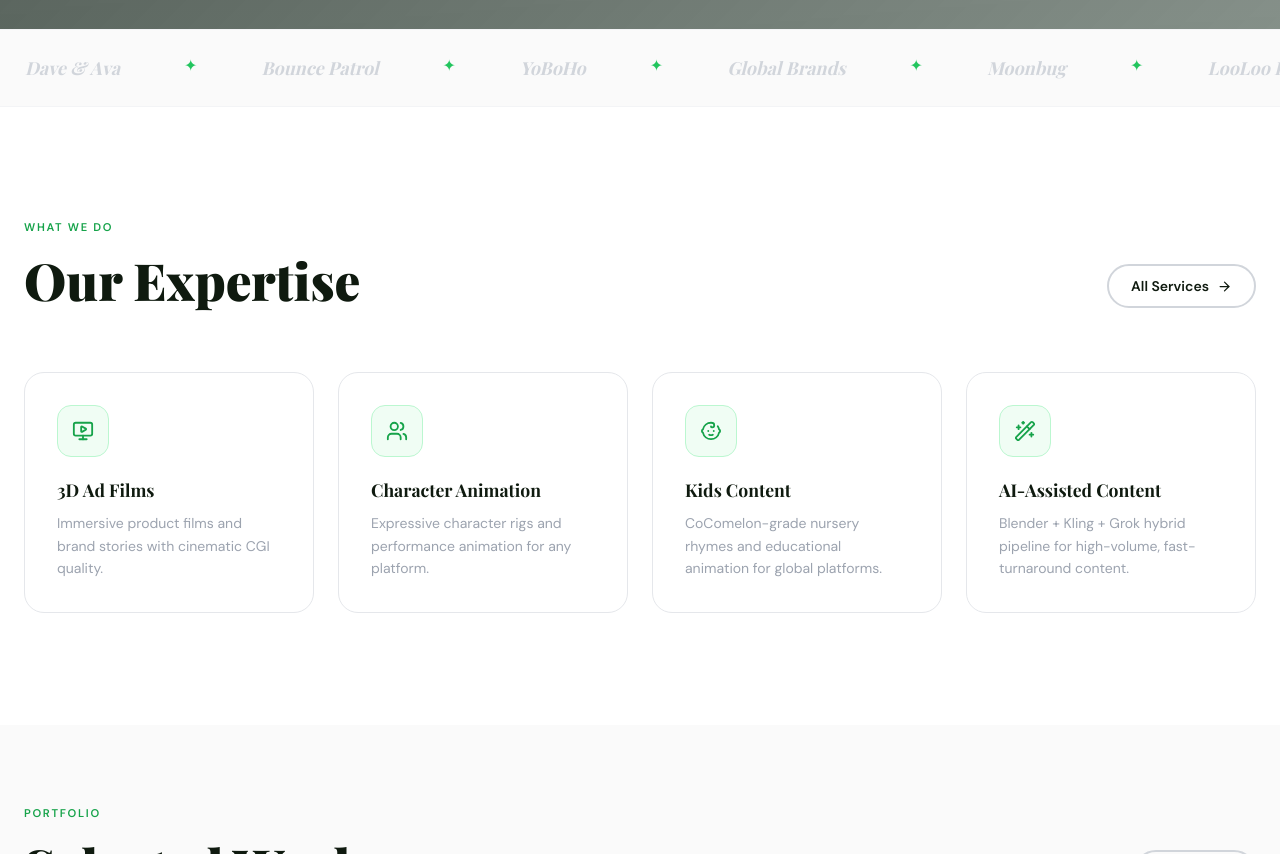
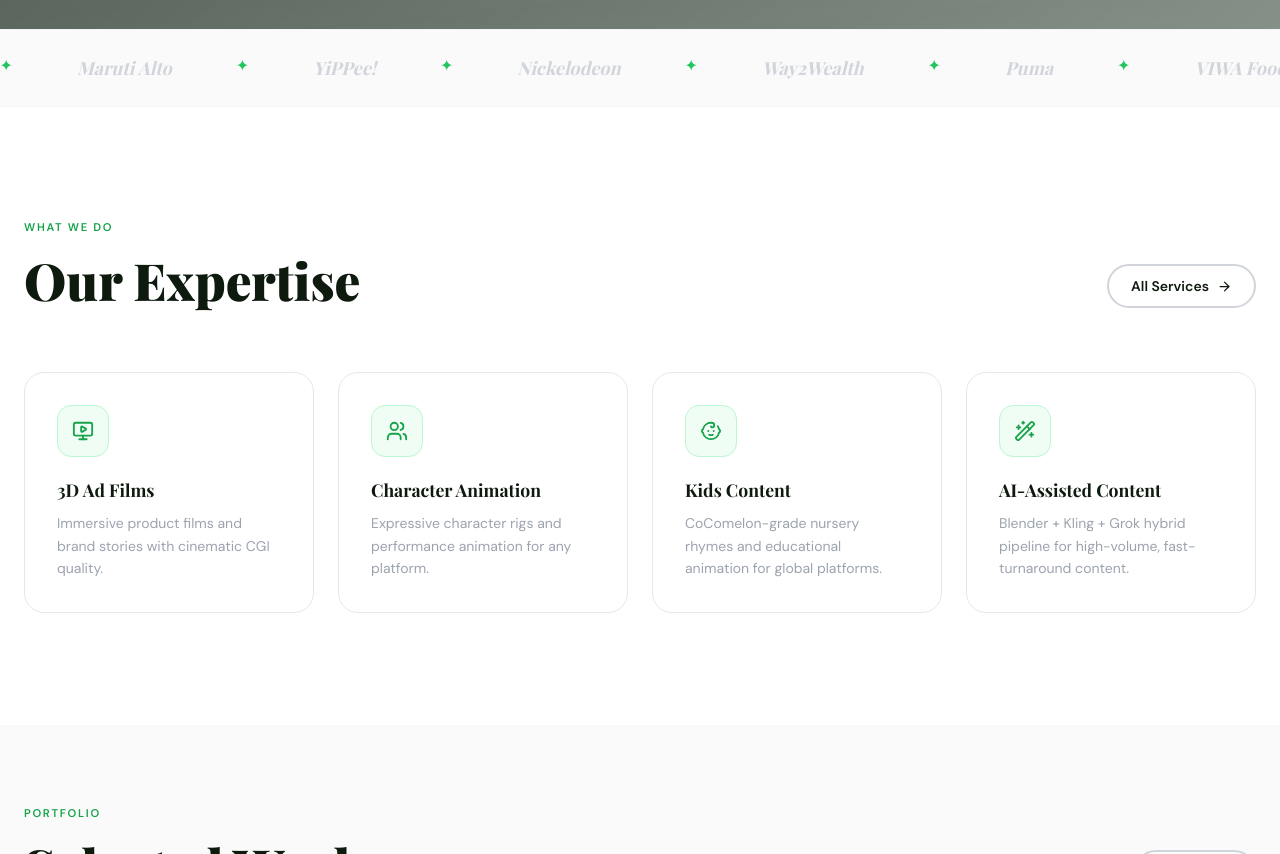
Before and after one commit to draguu/wb, a plain HTML site: page index.html in a window 1280 px wide. Shown: the part 906-1760 px from the top of the page. Drawn offline with nearby package versions, Linux system fonts and the light colour scheme.

Commit message:
Real brand marquee, Zee HD & SonyYAY service embeds, 15+ years in studio

```diff
--- a/index.html
+++ b/index.html
@@ -80,29 +80,49 @@
 <!-- MARQUEE -->
 <div style="border-top:1px solid #f3f4f6;border-bottom:1px solid #f3f4f6;padding:1.5rem 0;background:#fafafa;overflow:hidden;">
   <div class="marquee-track">
-    <span class="text-lg font-semibold text-gray-300" style="font-family:'Playfair Display',serif;font-style:italic;">Moonbug</span>
+    <span class="text-lg font-semibold text-gray-300" style="font-family:'Playfair Display',serif;font-style:italic;">Hellmann's</span>
     <span style="color:var(--green);font-size:1rem;">✦</span>
-    <span class="text-lg font-semibold text-gray-300" style="font-family:'Playfair Display',serif;font-style:italic;">LooLoo Kids</span>
+    <span class="text-lg font-semibold text-gray-300" style="font-family:'Playfair Display',serif;font-style:italic;">Britannia</span>
     <span style="color:var(--green);font-size:1rem;">✦</span>
-    <span class="text-lg font-semibold text-gray-300" style="font-family:'Playfair Display',serif;font-style:italic;">Dave & Ava</span>
+    <span class="text-lg font-semibold text-gray-300" style="font-family:'Playfair Display',serif;font-style:italic;">Zee HD</span>
     <span style="color:var(--green);font-size:1rem;">✦</span>
-    <span class="text-lg font-semibold text-gray-300" style="font-family:'Playfair Display',serif;font-style:italic;">Bounce Patrol</span>
+    <span class="text-lg font-semibold text-gray-300" style="font-family:'Playfair Display',serif;font-style:italic;">SonyYAY</span>
     <span style="color:var(--green);font-size:1rem;">✦</span>
-    <span class="text-lg font-semibold text-gray-300" style="font-family:'Playfair Display',serif;font-style:italic;">YoBoHo</span>
+    <span class="text-lg font-semibold text-gray-300" style="font-family:'Playfair Display',serif;font-style:italic;">Maruti Alto</span>
     <span style="color:var(--green);font-size:1rem;">✦</span>
-    <span class="text-lg font-semibold text-gray-300" style="font-family:'Playfair Display',serif;font-style:italic;">Global Brands</span>
+    <span class="text-lg font-semibold text-gray-300" style="font-family:'Playfair Display',serif;font-style:italic;">YiPPee!</span>
     <span style="color:var(--green);font-size:1rem;">✦</span>
-    <span class="text-lg font-semibold text-gray-300" style="font-family:'Playfair Display',serif;font-style:italic;">Moonbug</span>
+    <span class="text-lg font-semibold text-gray-300" style="font-family:'Playfair Display',serif;font-style:italic;">Nickelodeon</span>
     <span style="color:var(--green);font-size:1rem;">✦</span>
-    <span class="text-lg font-semibold text-gray-300" style="font-family:'Playfair Display',serif;font-style:italic;">LooLoo Kids</span>
+    <span class="text-lg font-semibold text-gray-300" style="font-family:'Playfair Display',serif;font-style:italic;">Way2Wealth</span>
     <span style="color:var(--green);font-size:1rem;">✦</span>
-    <span class="text-lg font-semibold text-gray-300" style="font-family:'Playfair Display',serif;font-style:italic;">Dave & Ava</span>
+    <span class="text-lg font-semibold text-gray-300" style="font-family:'Playfair Display',serif;font-style:italic;">Puma</span>
     <span style="color:var(--green);font-size:1rem;">✦</span>
-    <span class="text-lg font-semibold text-gray-300" style="font-family:'Playfair Display',serif;font-style:italic;">Bounce Patrol</span>
+    <span class="text-lg font-semibold text-gray-300" style="font-family:'Playfair Display',serif;font-style:italic;">VIWA FoodWorld</span>
     <span style="color:var(--green);font-size:1rem;">✦</span>
-    <span class="text-lg font-semibold text-gray-300" style="font-family:'Playfair Display',serif;font-style:italic;">YoBoHo</span>
+    <span class="text-lg font-semibold text-gray-300" style="font-family:'Playfair Display',serif;font-style:italic;">Muse Wearables</span>
     <span style="color:var(--green);font-size:1rem;">✦</span>
-    <span class="text-lg font-semibold text-gray-300" style="font-family:'Playfair Display',serif;font-style:italic;">Global Brands</span>
+        <span class="text-lg font-semibold text-gray-300" style="font-family:'Playfair Display',serif;font-style:italic;">Hellmann's</span>
+    <span style="color:var(--green);font-size:1rem;">✦</span>
+    <span class="text-lg font-semibold text-gray-300" style="font-family:'Playfair Display',serif;font-style:italic;">Britannia</span>
+    <span style="color:var(--green);font-size:1rem;">✦</span>
+    <span class="text-lg font-semibold text-gray-300" style="font-family:'Playfair Display',serif;font-style:italic;">Zee HD</span>
+    <span style="color:var(--green);font-size:1rem;">✦</span>
+    <span class="text-lg font-semibold text-gray-300" style="font-family:'Playfair Display',serif;font-style:italic;">SonyYAY</span>
+    <span style="color:var(--green);font-size:1rem;">✦</span>
+    <span class="text-lg font-semibold text-gray-300" style="font-family:'Playfair Display',serif;font-style:italic;">Maruti Alto</span>
+    <span style="color:var(--green);font-size:1rem;">✦</span>
+    <span class="text-lg font-semibold text-gray-300" style="font-family:'Playfair Display',serif;font-style:italic;">YiPPee!</span>
+    <span style="color:var(--green);font-size:1rem;">✦</span>
+    <span class="text-lg font-semibold text-gray-300" style="font-family:'Playfair Display',serif;font-style:italic;">Nickelodeon</span>
+    <span style="color:var(--green);font-size:1rem;">✦</span>
+    <span class="text-lg font-semibold text-gray-300" style="font-family:'Playfair Display',serif;font-style:italic;">Way2Wealth</span>
+    <span style="color:var(--green);font-size:1rem;">✦</span>
+    <span class="text-lg font-semibold text-gray-300" style="font-family:'Playfair Display',serif;font-style:italic;">Puma</span>
+    <span style="color:var(--green);font-size:1rem;">✦</span>
+    <span class="text-lg font-semibold text-gray-300" style="font-family:'Playfair Display',serif;font-style:italic;">VIWA FoodWorld</span>
+    <span style="color:var(--green);font-size:1rem;">✦</span>
+    <span class="text-lg font-semibold text-gray-300" style="font-family:'Playfair Display',serif;font-style:italic;">Muse Wearables</span>
     <span style="color:var(--green);font-size:1rem;">✦</span>
   </div>
 </div>
```
Also changed, not shown: about.html (+2 -2 lines), services.html (+2 -2 lines).
